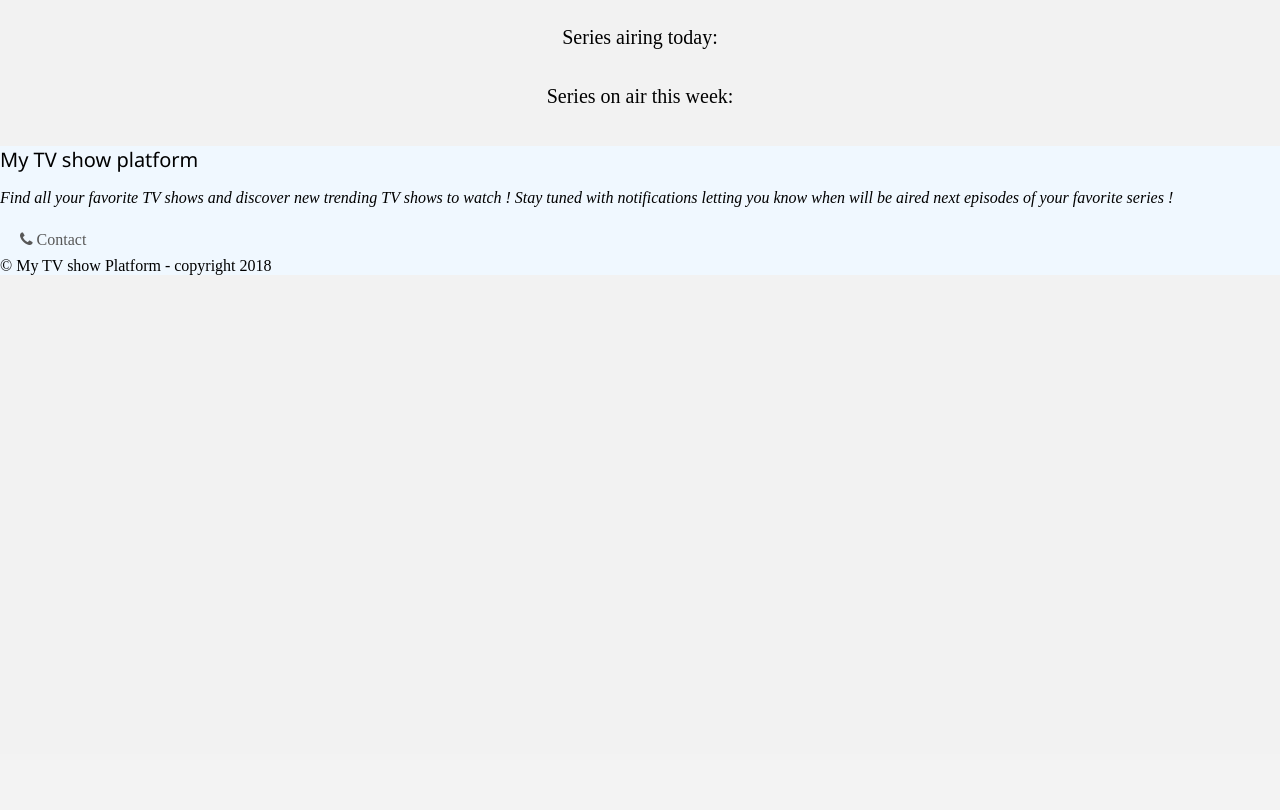
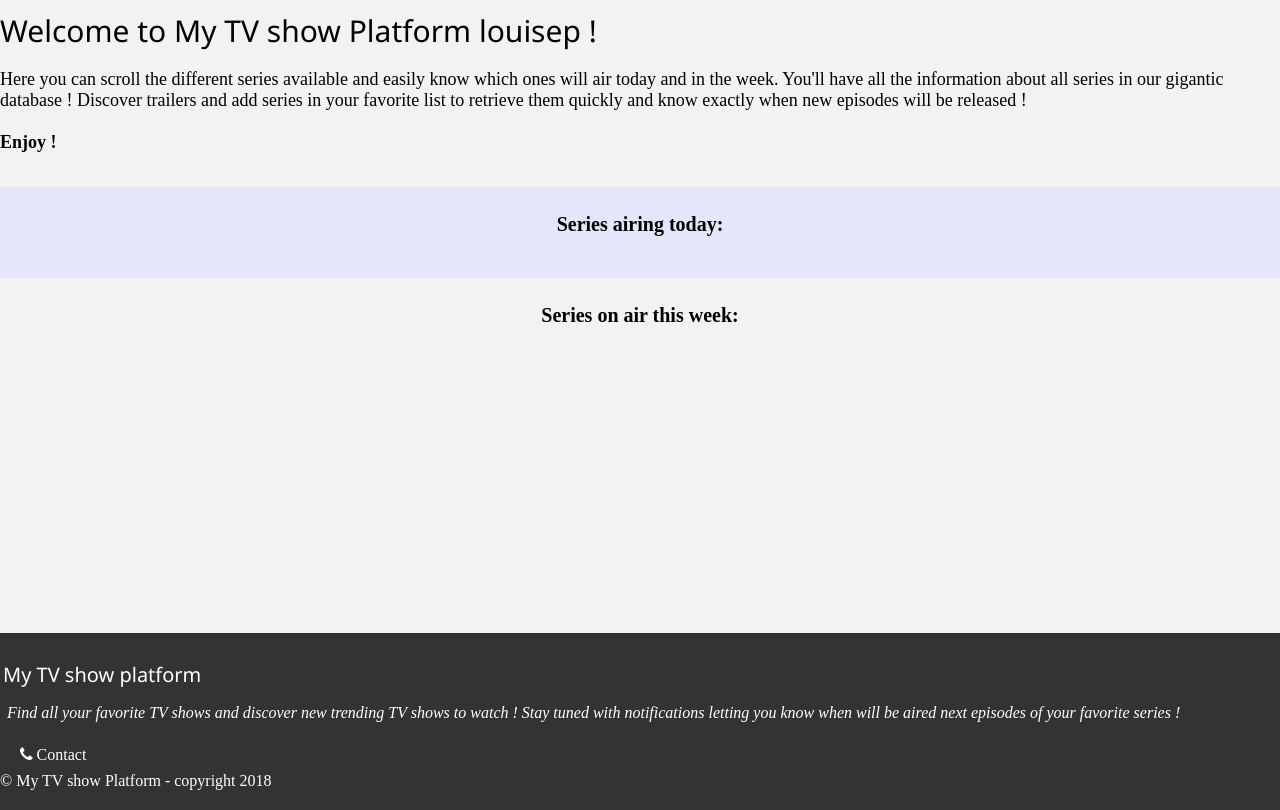
Before and after one commit to louloup22/seriePlatform, a Django app: page / in a window 1280 px wide. Shown: the part 46-856 px from the top of the page. Before the commit the page ends 321 px from the top, so only its background shows below. Run offline with Django 3.2, Linux system fonts and the light colour scheme; a user stored in the database is signed in; data comes from the database, SQL or seed files in the repository; both versions use the stored data as it was after the commit; data that the repository does not hold is empty; some libraries are stand-ins or nearby versions.

Commit message:
Better display for html

```diff
--- a/static/css/style.css
+++ b/static/css/style.css
@@ -14,7 +14,9 @@ p {
 
 section {
     display: block;
-    background-color:  #f2f2f2;}
+    background-color:  #f2f2f2;
+
+  }
 
 ul {
     list-style-type: none;
@@ -327,11 +329,15 @@ border-width: 1px;
 .previous {
     background-color: #f1f1f1;
     color: black;
+    margin: 0.5%;
 }
 
 .next {
     background-color: #4CAF50;
     color: white;
+    float: right;
+    margin: 0.5%;
+
 }
 
 
@@ -339,6 +345,7 @@ border-width: 1px;
 
 .searchbar input[type=text] {
   height: 25px;
+  width: 50%;
 }
 
 .searchbar button {
@@ -369,9 +376,9 @@ border-width: 1px;
     transition: width 0.4s ease-in-out;
 }
 
-.searchbar input[type=text]:focus {
+/*.searchbar input[type=text]:focus {
     width: 70%;
-}
+}*/
 
 
 
--- a/templates/base.html
+++ b/templates/base.html
@@ -22,16 +22,12 @@
             <li><a href="/login/"> <i class="fa fa-fw fa-user"></i>Login</a></li>
             <li style="float:right"><a href="/logout/"><i class="fa fa-fw fa-power-off"></i></a></li>
 
+           {% if user.is_authenticated %}
 
-
-
-           {% if user.is_authenticated %}
-<!--            <div class="w3-dropdown-hover"> -->
       <li style="float:right;height:2px"><a class="notification" href=#> <i class="fa fa-fw fa-bell"><span class="badge">{{nb_total}}</span></i></a>
         <ul class="nav-dropdown" style="position: absolute;
   z-index: 1;
-  box-shadow: 0 3px 12px rgba(0, 0, 0, 0.15);max-width: 250px;display: none;right:50px;
-">
+  box-shadow: 0 3px 12px rgba(0, 0, 0, 0.15);max-width: 250px;display: none;right:50px;">
     {% if nb_now != 0 %}
     {% for serie in dict_now.values %}
     {% if serie.alert == 0 %}
@@ -45,7 +41,6 @@
 {% if nb_soon != 0 %}
   {% for serie in dict_soon.values %}
 
-<!--       <div class="w3-dropdown-content w3-bar-block w3-card-4"> -->
         <li><a href="/serieinfo/{{ serie.id }}"> {{serie.name}} in {{serie.alert}} days</a></li>
     {% endfor %}
     {% endif %}
@@ -91,19 +86,18 @@
 
        {% endblock %}
    </nav>
-   <section id="content">
+   <section id="content" style="min-height:  calc(100vh - 177px);">
        {% block content %}{% endblock %}
+   </section>
+<!-- <br/> -->
 
-
-
-
-   </section>
-<br/>
-
-<div class="end" style="background-color: aliceblue">
-<h4>My TV show platform</h4>
-<p style="font-style: italic;">Find all your favorite TV shows and discover new trending TV shows to watch ! Stay tuned with notifications letting you know when will be aired next episodes of your favorite series !</p>
-<a href=""><i class="fa fa-fw fa-phone"></i>Contact</a>
+<div class="end" style="background-color: #333;
+    color: white;
+    bottom: 0px;height:177px;clear: both;">
+  <br/>
+<h4 style="margin-left: 3px;">My TV show platform</h4>
+<p style="font-style: italic; margin-left: 7px;">Find all your favorite TV shows and discover new trending TV shows to watch ! Stay tuned with notifications letting you know when will be aired next episodes of your favorite series !</p>
+<a style="color: white" href=""><i class="fa fa-fw fa-phone"></i>Contact</a>
 
 <footer>&copy; My TV show Platform - copyright 2018
 </footer>
--- a/webapp/templates/webapp/home.html
+++ b/webapp/templates/webapp/home.html
@@ -3,9 +3,22 @@
 {% block content %}
 {% if user.is_authenticated %}
 
+<div class="intro">
+<h2>Welcome to My TV show Platform {{ user.username }} !</h2>
+<p style="font: 18px Futura ">
+  Here you can scroll the different series available and easily know which ones will air today and in the week. You'll have all the information about all series in our gigantic database ! Discover trailers and add series in your favorite list to retrieve them quickly and know exactly when new episodes will be released !
+<br/>
+<br/>
+<b>Enjoy !</b></p>
+</div>
+
+
 <br />
-<h3>Series airing today:</h3>
 
+<div class="today" style="background-color: lavender">
+  <br />
+<h3><b>Series airing today:</b></h3>
+<br />
     <div class="wrapper">
 {% for serie in dict_series1 %}
  <div class="container">
@@ -30,9 +43,13 @@
   {% endfor %}
 
   </div>
+  <br />
+</div>
 
+<div class="week">
 <br />
-<h3>Series on air this week:</h3>
+<h3><b>Series on air this week:</b></h3>
+<br />
 
     <div class="wrapper">
 
@@ -60,6 +77,7 @@
   {% endfor %}
 
   </div>
+</div>
 
 
 
```
Also changed, not shown: webapp/templates/webapp/favorites.html (+0 -8 lines), webapp/templates/webapp/genre.html (+0 -8 lines), webapp/templates/webapp/search_result.html (+11 -17 lines), webapp/templates/webapp/serieinfo.html (+9 -12 lines), webapp/templates/webapp/trending.html (+3 -52 lines), db.sqlite3.
